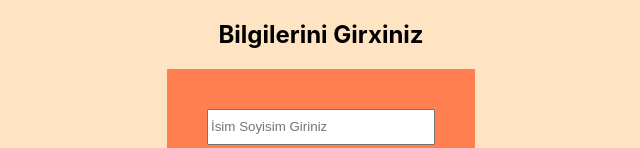
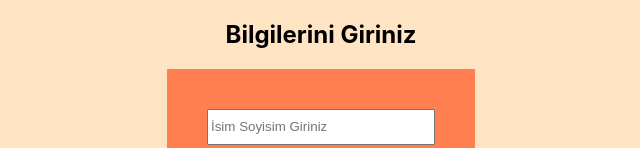
Before and after one commit to ahmetcetnn/CRUD-Example, a React (Create React App) app: page / in a window 1280 px wide. Shown: the top 148 px of the page, without its empty margins (319-959 px from the left). Built offline with nearby package versions, Linux system fonts and the light colour scheme.

Commit message:
created elements

```diff
--- a/src/App.js
+++ b/src/App.js
@@ -14,7 +14,7 @@ const handleChange=(event) =>{
 
   return (
     <div className="App">
-      <h2>Bilgilerini Girxiniz</h2>
+      <h2>Bilgilerini Giriniz</h2>
 
 
       <Routes>
```
